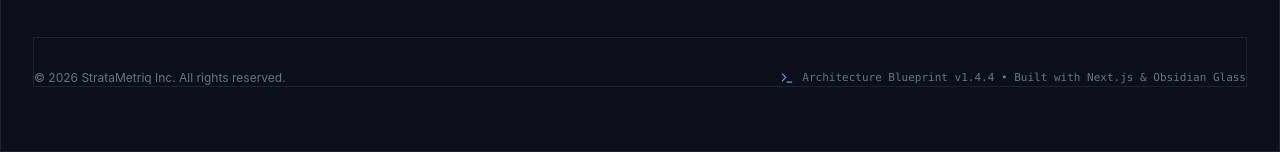
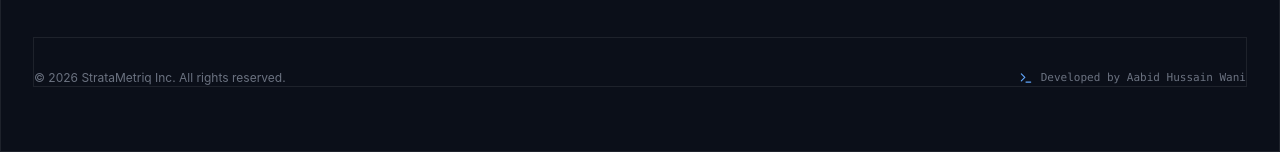
Before and after one commit to aabid-wani/stratametriq-website, a Next.js app: page / in a window 1280 px wide. Shown: the part 4004-4156 px from the top of the page. Built offline with nearby package versions, Linux system fonts and the light colour scheme.

Commit message:
Update footer text to Developed by Aabid Hussain Wani

```diff
--- a/src/components/global/BrandFooter.tsx
+++ b/src/components/global/BrandFooter.tsx
@@ -167,7 +167,7 @@ export default function BrandFooter() {
           <p>© {new Date().getFullYear()} StrataMetriq Inc. All rights reserved.</p>
           <div className="flex items-center space-x-2 mt-4 sm:mt-0 font-mono text-[11px]">
             <Terminal className="w-3.5 h-3.5 text-electric-400" />
-            <span>Architecture Blueprint v1.4.4 • Built with Next.js & Obsidian Glass</span>
+            <span>Developed by Aabid Hussain Wani</span>
           </div>
         </div>
       </div>
```
